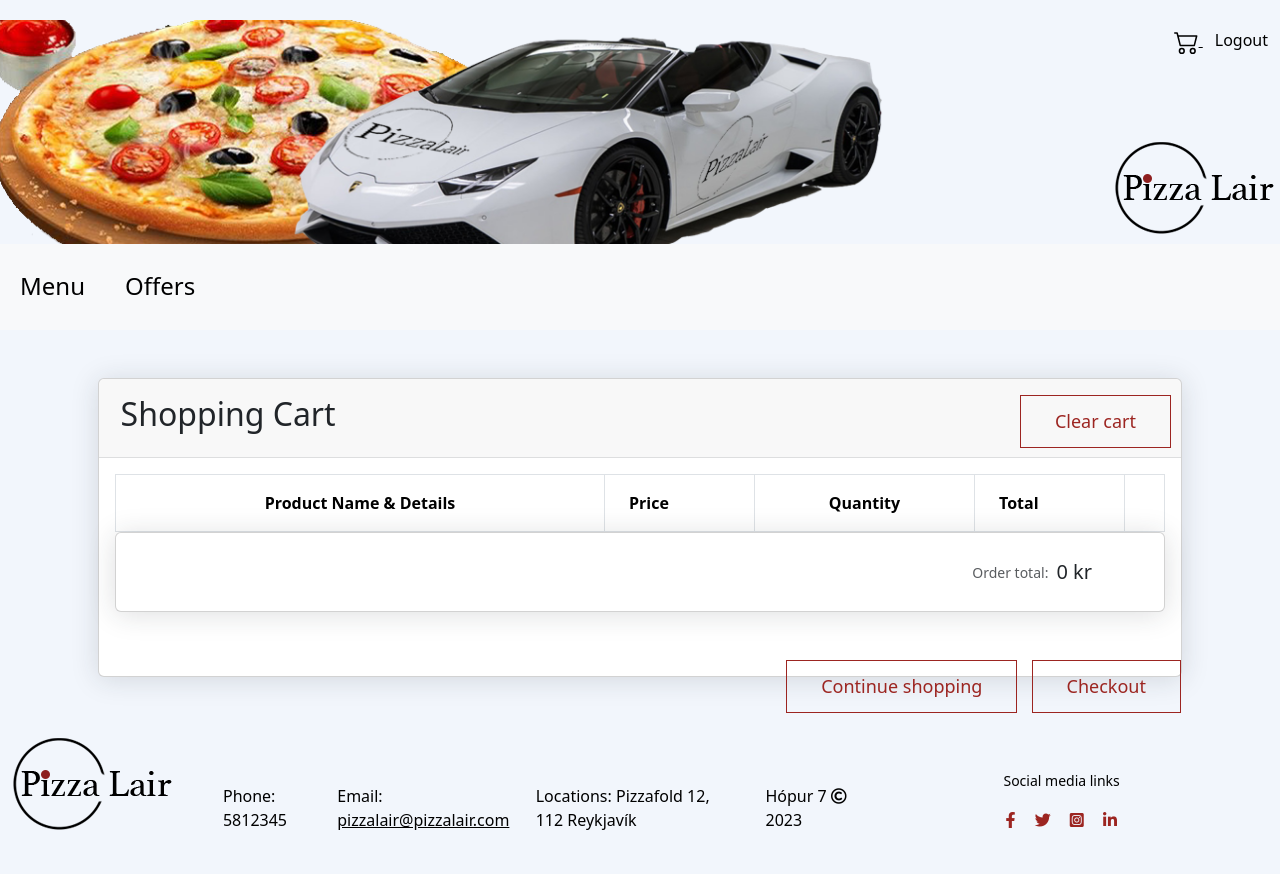
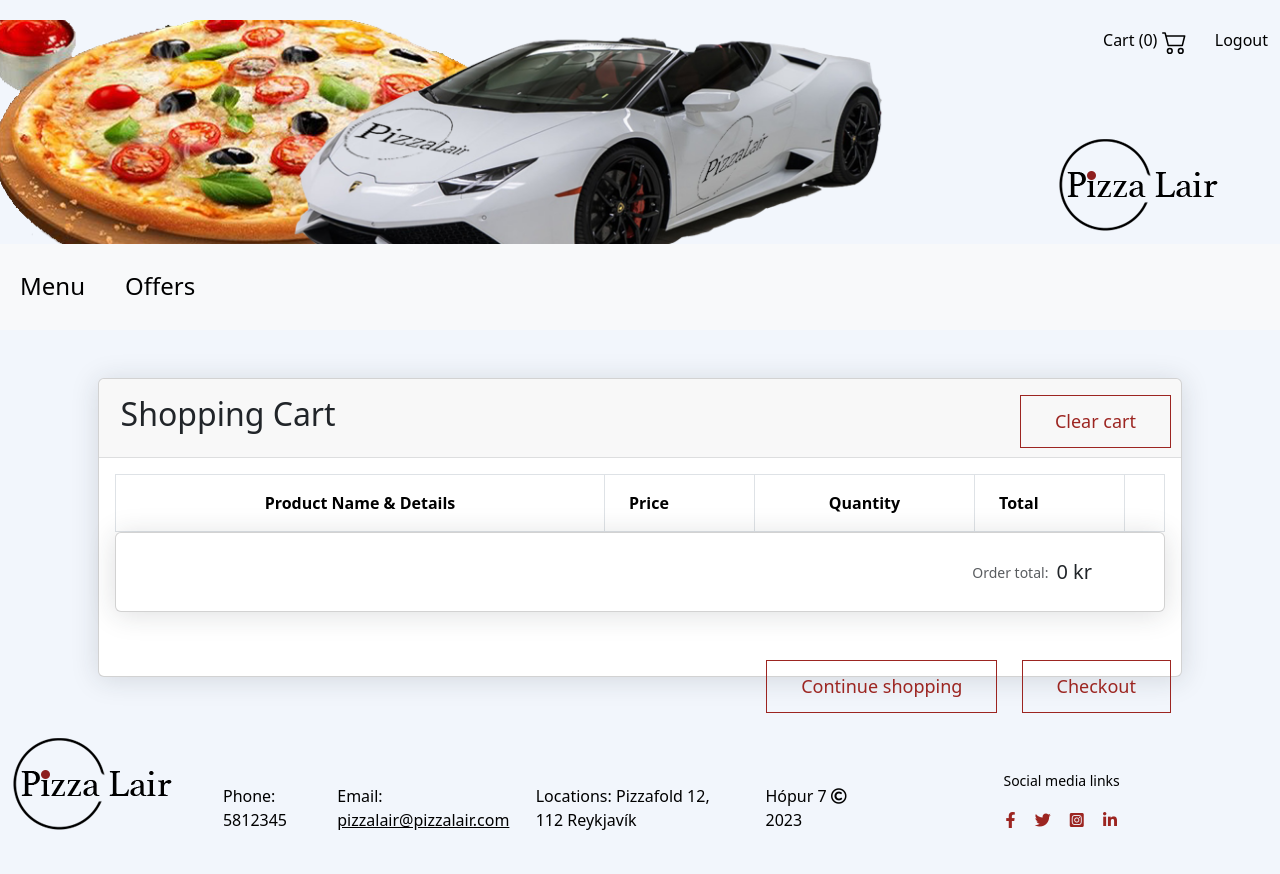
Before and after one commit to kjarri007/Pizza_Lair_Group_7, a Django app: page /user/cart/ in a window 1280 px wide. Run offline with Django 4.2, Linux system fonts and the light colour scheme; the visitor is signed in with stand-in values (Sample User, id 1); lists and menus that the app fills with data are empty.

Commit message:
Small fixes in html. implementing total price of the same product.

```diff
--- a/product/urls.py
+++ b/product/urls.py
@@ -5,7 +5,6 @@ urlpatterns = [
     path("", views.front_page, name="main_page"),
     path("pizzas/", views.pizza_index, name="pizza_index"),
     path("offer/", views.offer_index, name="offer_index"),
-    # path("pizzas/<int:pizza_id>, <int:pizza_quantity>", views.pizza_detail, name="pizza_detail"),
     path("pizzas/<int:pizza_id>", views.pizza_detail, name="pizza_detail"),
     path("offer/<int:offer_id>", views.offer_detail, name="offer_detail"),
 ]
--- a/templates/base.html
+++ b/templates/base.html
@@ -2,6 +2,15 @@
 
 <!DOCTYPE html>
 <html lang="en">
+{#<style>#}
+{#    .cart-link {#}
+{#        display: inline-block;#}
+{#    }#}
+{#    .cart-num-items {#}
+{#        display: inline;#}
+{#        margin-left: 10px;#}
+{#    }#}
+{#</style>#}
 <head>
     <meta charset="UTF-8">
     <meta http-equiv="X-UA-Compatible" content="IE=edge">
@@ -28,18 +37,20 @@
         <div class="header_right">
             <nav class="nav-links" id=login_register">
                 <ul>
-                    <a href="{% url 'user_cart' %}">
+                    <li><a href="{% url 'user_cart' %}">
+                        <p class="cart-num-items" style="display: inline-block">Cart ({{ user_cart.num_of_items }})</p>
                         <svg xmlns="http://www.w3.org/2000/svg" width="25" height="25" fill="currentColor" class="bi bi-cart2" viewBox="0 0 16 16">
                             <path d="M0 2.5A.5.5 0 0 1 .5 2H2a.5.5 0 0 1 .485.379L2.89 4H14.5a.5.5 0 0 1 .485.621l-1.5 6A.5.5 0 0 1 13 11H4a.5.5 0 0 1-.485-.379L1.61 3H.5a.5.5 0 0 1-.5-.5zM3.14 5l1.25 5h8.22l1.25-5H3.14zM5 13a1 1 0 1 0 0 2 1 1 0 0 0 0-2zm-2 1a2 2 0 1 1 4 0 2 2 0 0 1-4 0zm9-1a1 1 0 1 0 0 2 1 1 0 0 0 0-2zm-2 1a2 2 0 1 1 4 0 2 2 0 0 1-4 0z"/>
                         </svg>
-{#                        <h5 class="cart-num-items">Cart ({{ user_cart.num_of_items }})</h5>#}
-                    </a>
+                    </a></li>
+
                     {% if user.is_authenticated %}
                         <li><a href="{% url 'user_logout' %}">Logout</a></li>
                     {% else %}
                         <li><a href="{% url 'user_login' %}">Login</a></li>
                         <li><a href="{% url 'user_register' %}">Register</a></li>
                     {% endif %}
+
                 </ul>
             </nav>
             <div class="header-logo">
--- a/templates/user/cart.html
+++ b/templates/user/cart.html
@@ -1,4 +1,5 @@
 {% extends 'base.html' %}
+{% load static %}
 
 {#context= cart: total_price, num_of_items -- cart_items: price#}
 
@@ -9,7 +10,7 @@
     <div class="card">
         <div class="d-flex card-header">
             {% csrf_token %}
-            <h2>Shopping Cart </h2>
+            <h2>Shopping Cart</h2>
 {#            <span class="h4 cart-num-items"> ( {{ user_cart.num_of_items }} item(s) in your cart )</span>#}
             <button id="clear-cart-btn" type="submit" class="main_btn position-absolute end-0" style="margin-right: 10px">Clear cart</button>
         </div>
@@ -29,29 +30,33 @@
                     </tr>
                     </thead>
                     <tbody class="item-row-start">
+
                     {% for item in cart_items %}
                         <tr>
                             <td class="p-4">
-                                <div class="media align-items-center">
-                                    <h2 class="d-block">{{ item.product.name }}</h2>
-                                    <img src="{{ item.product.productimg_set.first.image }}" class="d-block mg-fluid" style="height: 16rem" alt="cart image">
-                                    <div class="media-body"></div>
+                                <div class="media align-items-center product_name">
+                                    <a href="{% url 'pizza_detail' item.product.id %}">
+                                        <h2 class="d-block">{{ item.product.name }}</h2>
+                                        <img src="{{ item.product.productimg_set.first.image }}" class="d-block mg-fluid" style="height: 16rem" alt="cart image">
+{#                                    <div class="media-body"></div>#}
+                                    </a>
                                 </div>
                             </td>
                             <td class="text-right font-weight-semibold align-middle p-4">{{ item.product.price }} kr</td>
                             <td class="align-middle p-4">
 
                                 <div class="input-group bootstrap-touchspin">
+                                    <label for="{{ item.id }}"></label>
                                     <input id="{{ item.id }}" type="number" name="" step="1" min="1" max="99" value="{{ item.quantity }}" class="item-quantity input-qty form-control text-center" style="display: block;">
                                 </div>
                             </td>
-                            <td id="cart-item-{{ item.id }}" class="text-right font-weight-semibold align-middle p-4">{{ item.price }} kr</td>
+                            <td id="cart-item-{{ item.id }}" class="text-right font-weight-semibold align-middle p-4">{{ sum_same_product }} kr</td>
                             <td class="text-center align-middle px-0">
                                 <button class="cart-remove-item shop-tooltip close float-none text-danger" value="{{ item.id }}" data-original-title="Remove" data-item="{{ item.product_id }}"><i class="fa fa-trash"></i></button>
                             </td>
                         </tr>
+                    {% endfor %}
 
-                    {% endfor %}
                     </tbody>
                 </table>
             </div><!-- / Shopping cart table -->
@@ -61,14 +66,13 @@
                         <p class="mb-0 me-5 d-flex align-items-center">
                             <span class="small text-muted me-2">Order total:</span>
                             <span id="cart-total-price" class="lead fw-normal">{{ user_cart.total_price }} kr</span>
-                            {{ if }}
                         </p>
                     </div>
                 </div>
             </div>
             <div class=" position-absolute end-0">
-                <a href="{% url 'pizza_index' %}"><input type="submit" value="Continue shopping" class="main_btn" id="checkout-btn"></a>
-                <a href="{% url 'contact_info' %}"><input type="submit" value="Checkout" class="main_btn" id="checkout-btn"></a>
+                <a href="{% url 'pizza_index' %}"><input type="submit" value="Continue shopping" class="main_btn" id="checkout-btn" style="margin-right: 10px;"></a>
+                <a href="{% url 'contact_info' %}"><input type="submit" value="Checkout" class="main_btn" id="checkout-btn" style="margin-right: 10px;"></a>
 {#                <button id="back-to-shopping-btn" type="button" class="btn btn-lg btn-default md-btn-flat mt-2 mr-3">Back to shopping</button>#}
 {#                <button id="checkout-btn" type="button" class="btn btn-lg btn-primary mt-2">Checkout</button>#}
             </div>
--- a/user/views.py
+++ b/user/views.py
@@ -88,7 +88,6 @@ def cart(request):
             new_item_price = selected_item.price
             new_cart_price = user_cart.total_price
             return JsonResponse({"cart_price": new_cart_price, "item_price": new_item_price})
-
     cart_items = user_cart.cartitem_set.all()
     return render(request, "user/cart.html", context={"user_cart": user_cart, "cart_items": cart_items})
 
@@ -112,3 +111,12 @@ def clear_cart(request):
     user_cart = request.user.cart
     user_cart.clear_cart()
     return redirect("user_cart")
+
+
+def total_price(request):
+    user_cart = request.user.cart
+    cart_items = user_cart.cartitem_set.all()
+    sum_same_product = 0
+    for cart_item in cart_items:
+        sum_same_product += cart_item.quantity * cart_item.product.price
+    return render(request, "user/cart.html", context={"sum_same_product": sum_same_product})
```
